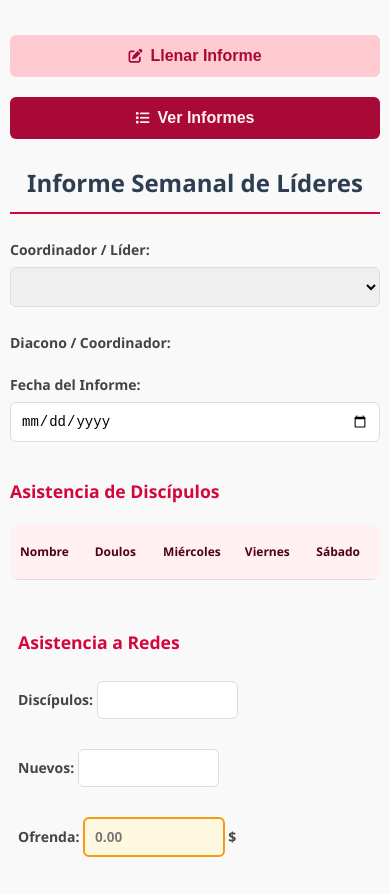
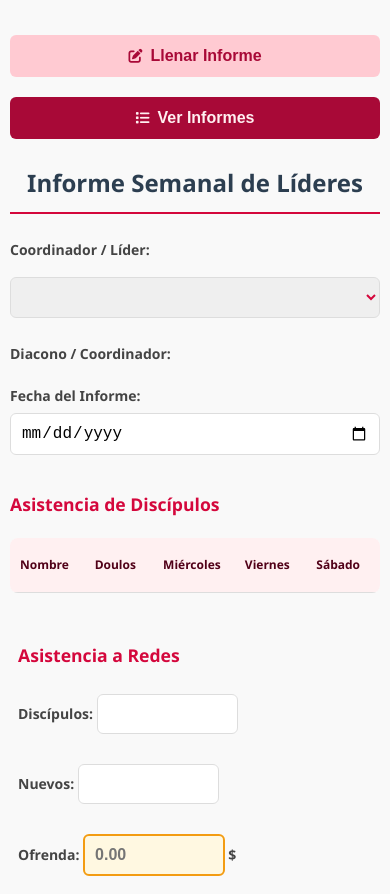
Before and after one commit to Rolando199527/informe-lideres, a plain HTML site: page frontend/index.html in a window 390 px wide. Shown: the top 894 px of the page. Drawn offline with Linux system fonts and the light colour scheme; no server answers.

Commit message:
feat: Enhance #lider styles and adjust select input padding and font size for consistency

```diff
--- a/frontend/style.css
+++ b/frontend/style.css
@@ -181,6 +181,12 @@ button i {
   opacity: 0.9;
 }
 
+#lider{
+  font-weight: bold;
+  color: var(--primary-color);
+  margin-top: 10px;
+}
+
 /* Tablas */
 .table-container {
   width: 100%;
@@ -313,10 +319,14 @@ details summary {
   input[type="text"],
   input[type="number"],
   input[type="date"],
-  select,
   textarea {
     padding: 10px;
-    font-size: 14px;
+    font-size: 16px;
+  }
+
+  select{
+    padding: 10px;
+    font-size: 16px;
   }
 
   th,
```
